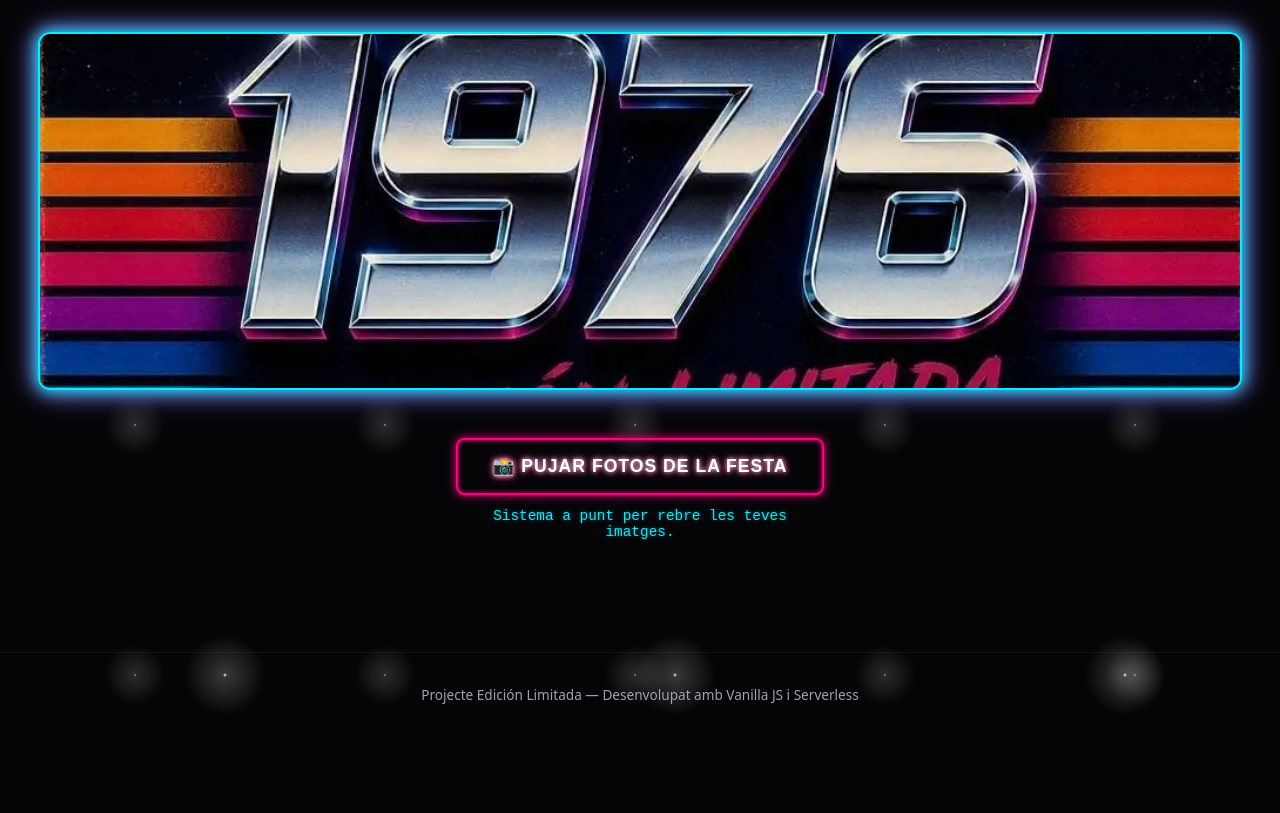
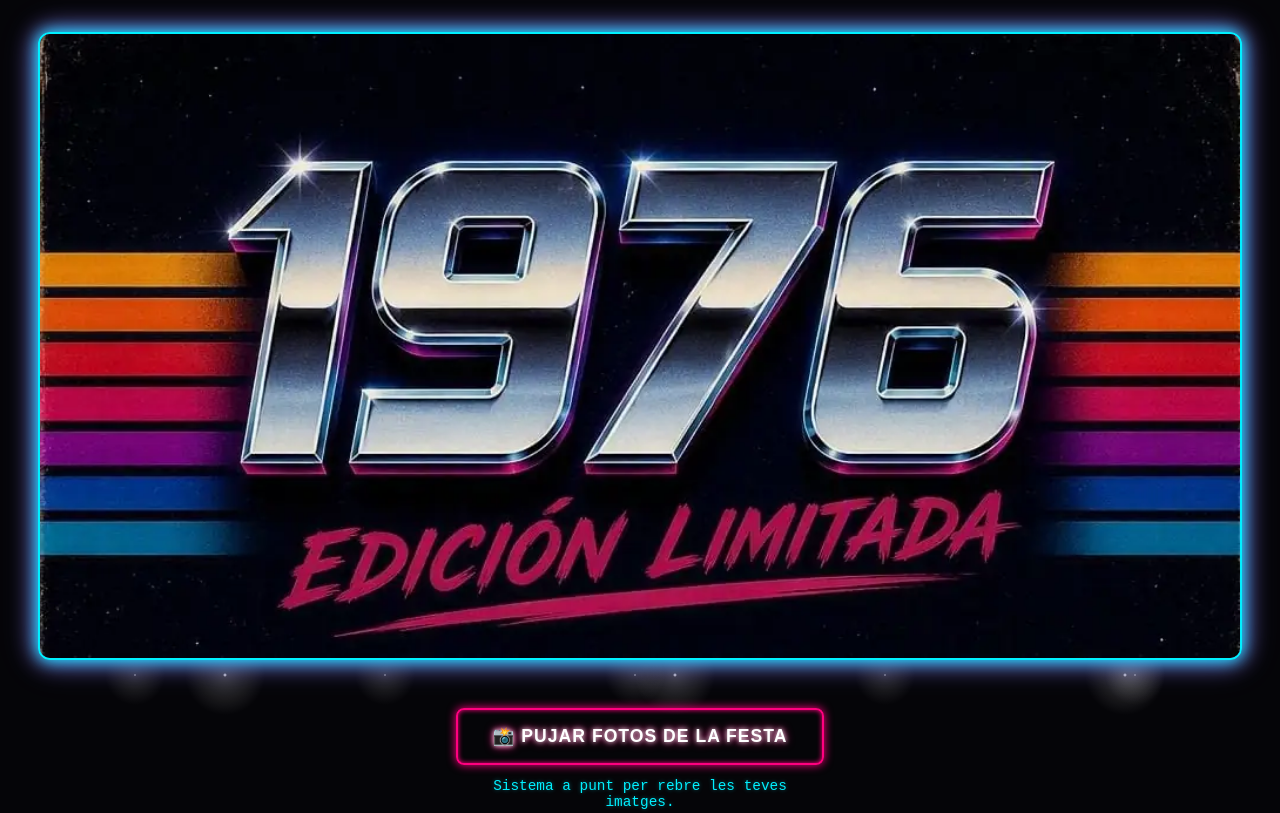
Before and after one commit to Capitankanalla/ProjecteEdicionLimitada, a website: page index.html in a window 1280 px wide. Shown: the top 813 px of the page. Drawn offline with Linux system fonts and the light colour scheme.

Commit message:
Fix: Desfer els canvis

```diff
--- a/css/styles.css
+++ b/css/styles.css
@@ -36,20 +36,17 @@ body {
    HERO: Capçalera d'alta amplada amb vora neó blau cian clar
    ========================================================================== */
 #heroSection {
-  width: 94vw;
-  max-width: none;            /* Aprofita gairebé tota la pantalla disponible */
-  margin: 2rem auto 3rem auto; /* Més aire a sota per separar-lo netament dels controls */
+  width: min(94vw, 1400px);
+  margin: 2rem auto 3rem;
   display: flex;
   justify-content: center;
 }
+#heroImg {
+  display: block;
+  width: 100%;
+  max-width: none;
+  height: auto;
 
-#heroImg {
-  width: 100%;
-  height: clamp(160px, 28vw, 400px);
-  object-fit: cover;
-  object-position: center;
-  max-width: none;          /* Evita que es deformi en pantalles de sobretaula gegants */
-  display: block;
 
   /* REQUISIT: Vora neta de 2px en blau cian clar */
   border: 2px solid var(--neon-cyan);
```
